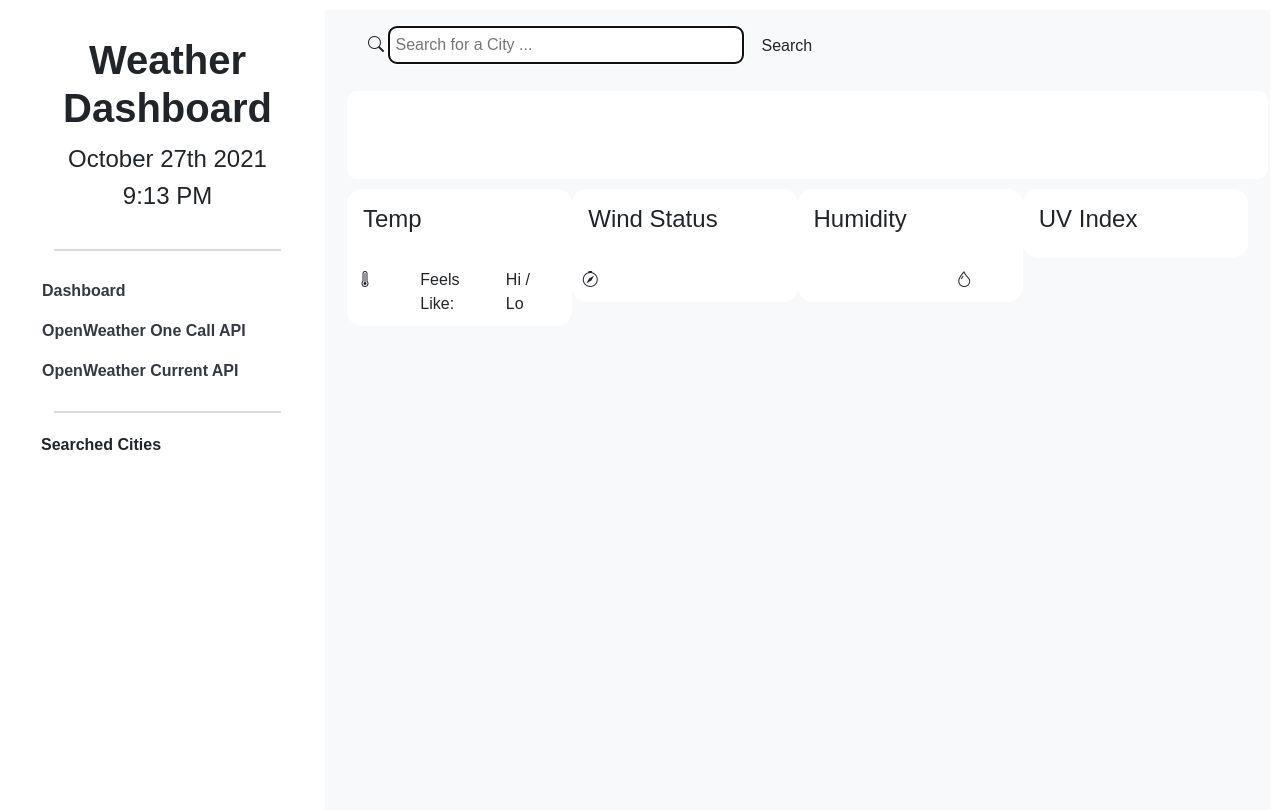
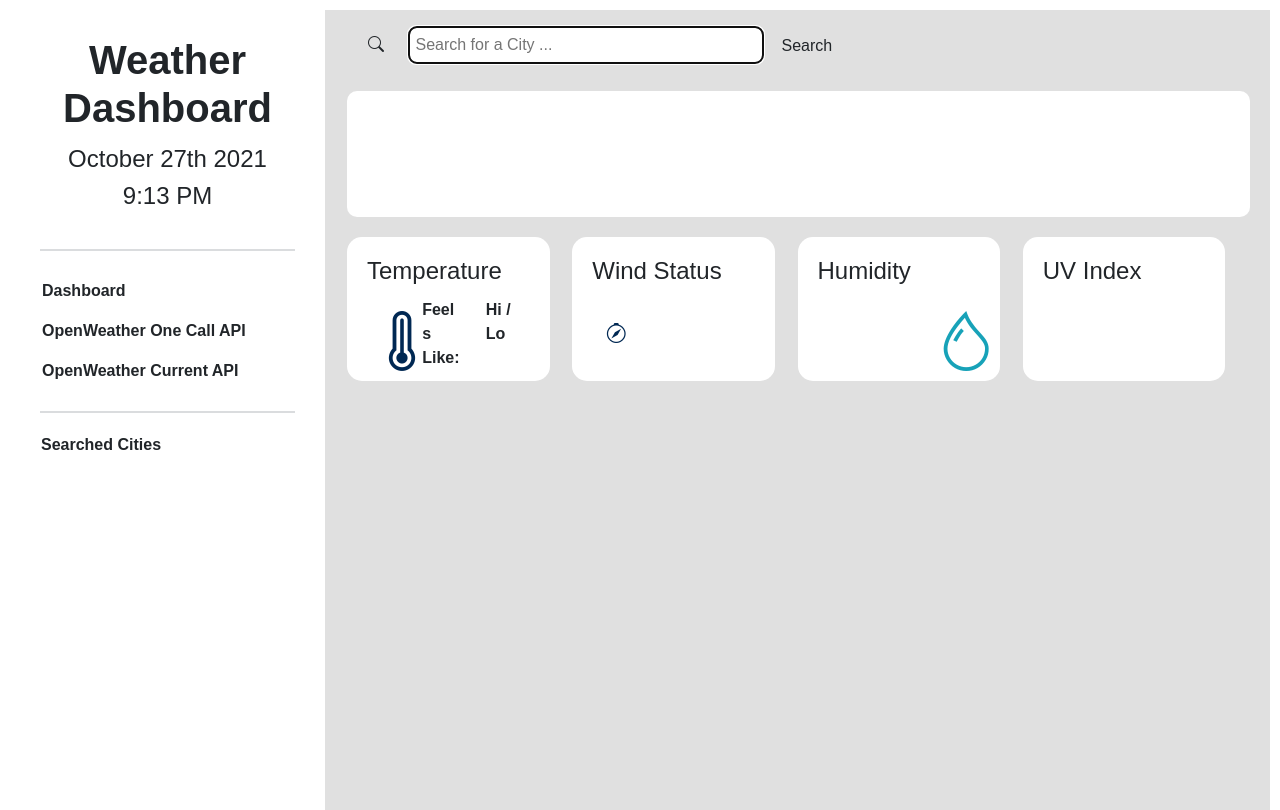
Before and after one commit to paperpatch/weather_dashboard, a plain HTML site: page index.html in a window 1280 px wide. Drawn offline with nearby package versions, Linux system fonts and the light colour scheme.

Commit message:
finished basic css and minor script bugs

```diff
--- a/assets/css/style.css
+++ b/assets/css/style.css
@@ -1,27 +1,19 @@
 :root {
-  --blue: #00346b;
   --indigo: #002853;
-  --pink: #e83e8c;
   --red: #dc3545;
   --orange: #fd7e14;
   --yellow: #ffc107;
   --purple: #702963;
   --green: #28a745;
-  --teal: #20c997;
   --cyan: #17a2b8;
   --white: #fff;
   --tan: #e0e0e0;
   --gray: #6c757d;
   --gray-dark: #343a40;
-  --primary: #007bff;
-  --secondary: #6c757d;
-  --success: #28a745;
-  --info: #17a2b8;
   --warning: #ffc107;
   --warning-high: #c24450;
   --danger: #dc3545;
   --light: #f8f9fa;
-  --dark: #343a40;
   --font-family-sans-serif: 'Roborto', sans-serif;
 }
 
@@ -45,7 +37,7 @@ html, body {
 hr {
   margin: 20px auto;
   border-top: 2px solid var(--gray);
-  width: 80%;
+  width: 90%;
 }
 
 a:link, a:visited {
@@ -57,6 +49,10 @@ a:link, a:visited {
 label {
   padding-left: 15px;
   font-weight: bold;
+}
+
+.bi-search {
+  padding-right: 20px;
 }
 
 input {
@@ -90,25 +86,48 @@ input {
 /* Main */
 
 main {
-  background-color: var(--light);
+  background-color: var(--tan);
 }
 
 /* Today Section */
 
 .today {
-  width: 100%;
+  width: 98%;
   height: 30%;
   background-color: var(--white);
   border-radius: 10px;
-  margin: 10px;
+  margin: 10px 30px 10px 10px;
 }
 
 .today h4 {
   padding: 2px;
 }
+.section1, .section2 {
+  padding: 20px;
+}
+
+#current-location {
+  font-size: 30px;
+  font-weight: bold;
+  margin: 15px 0 0 15px;
+}
+#current-time {
+  font-size: 18px;
+  margin-left: 15px;
+  color: var(--gray-dark);
+}
+#current-temp {
+  margin-left: 15px;
+  font-size: 100px;
+}
+#current-status {
+  margin-left: 15px;
+  font-size: 25px;
+}
 
 #current-picture {
-  font-size: 100px;
+  margin-top: 20px;
+  font-size: 125px;
 }
 
 /* Cards Section */
@@ -127,15 +146,56 @@ main {
   border: none;
 }
 
-/* .card-body {
+.weatherData {
+  height: 30%;
+  margin-top: 20px;
+}
 
-} */
+.weatherData .card {
+  height: 70%;
+  padding: 15px;
+  width: 90%;
+}
+
+.weatherData h4 {
+  padding: 5px;
+}
+
+.weatherInfo .row {
+  margin: 0px 10px 40px 10px;
+}
+
+.weatherInfo .bi {
+  font-size: 60px;
+}
+.weatherInfo .bi-compass {
+  font-size: 20px;
+}
+
+.text-feels, .text-hilo, #wind-speed, #wind-direction {font-weight: bold;}
+.bi-thermometer-high {color: var(--indigo)}
+#tempMax {color: red;}
+#tempMin {color: blue;}
+
+.wind-text {margin-bottom: 40px;}
+#wind-speed {font-size: 45px; font-weight: lighter;}
+.bi-compass {text-align: center; margin-top: 20px; color: var(--indigo)}
+#wind-direction {margin-top: 25px;}
+
+#humidity {text-align: center; font-size: 50px;}
+.bi-droplet {color: var(--cyan)}
+
+#ultraviolet {text-align: center; font-size: 50px; font-weight: bold;margin-bottom: 60px;}
 
 /* 5-Day Forecast */
 
-/* .dailyForecast {
-  margin
-} */
+#forecast {
+  margin: 0;
+}
+.dailyForecast .card-body img {
+  font-size: 130px;
+  text-align: center;
+}
 
 /* UV Section */
 .uv-danger {color: var(--purple)}
--- a/assets/js/script.js
+++ b/assets/js/script.js
@@ -242,12 +242,10 @@ var displayClimate = function (data) {
     newDiv.className = "dailyForecast";
     $(".dailyForecast").addClass("col p-3 m-3");
 
-
     // new card and header (header is time)
     let forecastCard = $(".dailyForecast").addClass("card").attr("style", "max-width: 15em");
     let cardHeaderEl = $("<h5>").addClass("card-title").text(timeSlice);
     let cardBodyEl = $("<div>").addClass("card-body");
-
 
     // new picture icon, temperature, wind and humidity under card body
     let forecastIconEl = $("<img>").attr("src", "http://openweathermap.org/img/wn/" + data.daily[i].weather[0].icon + ".png").addClass("card-title");
--- a/index.html
+++ b/index.html
@@ -29,12 +29,11 @@
       <div class="card">
         <a href="./index.html" class="card-header">Dashboard</a>
       </div>
-
       <div class="card">
         <a href="https://openweathermap.org/api/one-call-api" target="_blank" class="card-header">OpenWeather One Call API</a>
       </div>
       <div class="card">
-        <a href="https://openweathermap.org/api/one-call-api" target="_blank" class="card-header">OpenWeather Current API</a>
+        <a href="https://openweathermap.org/current" target="_blank" class="card-header">OpenWeather Current API</a>
       </div>
       <hr>
 
@@ -57,32 +56,32 @@
 
       <!-- Current Today Section -->
       <div class="col-12 row today">
-        <div class="col-4">
+        <div class="col-4 section1">
           <h4 id="current-location" class="card-body"></h4>
           <h5 id="current-time"></h5>
           <h2 id="current-temp"></h2>
           <h4 id="current-status"></h4>
         </div>
-        <div class="col-8">
+        <div class="col-8 section2 justify-content-center">
           <div id="current-picture"></div>
           <h4 id="current-maxminTemp"></h4>
         </div>
       </div>
 
       <!-- Cards -->
-      <div class="row">
+      <div class="row weatherData">
         <!-- Temperature Card -->
-        <div class="col-3">
+        <div class="col-3 weatherInfo">
           <div class="card">
-            <h4 class="card-body align-items-center">
-              Temp
+            <h4 class="card-body">
+              Temperature
             </h4>
             <div class="row">
               <div class="col-3"><i class="bi bi-thermometer-high"></i></div>
-              <div class="col-5">Feels Like:
+              <div class="col-5 text-feels">Feels Like:
                 <div id="temp-feels"></div>
               </div>
-              <div class="col-4">Hi / Lo
+              <div class="col-4 text-hilo">Hi / Lo
                 <div id="tempMax"></div>
                 <div id="tempMin"></div>
               </div>
@@ -90,21 +89,21 @@
           </div>
         </div>
         <!-- Wind Card -->
-        <div class="col-3">
+        <div class="col-3 weatherInfo">
           <div class="card">
-            <h4 class="card-body align-items-center">
+            <h4 class="card-body">
               Wind Status
             </h4>
-            <div class="row">
+            <div class="row wind-text">
               <div class="col-12" id="wind-speed"></div>
               <i class="col-3 bi bi-compass"></i><div class="col-9" id="wind-direction"></div>
             </div>
           </div>
         </div>
         <!-- Humidity Card -->
-        <div class="col-3">
+        <div class="col-3 weatherInfo">
           <div class="card">
-            <h4 class="card-body align-items-center">
+            <h4 class="card-body">
               Humidity
             </h4>
             <div class="row">
@@ -114,9 +113,9 @@
           </div>
         </div>
         <!-- UV Card -->
-        <div class="col-3">
+        <div class="col-3 weatherInfo">
           <div class="card">
-            <h4 class="card-body align-items-center">
+            <h4 class="card-body">
               UV Index
             </h4>
             <div id="ultraviolet"></div>
```
